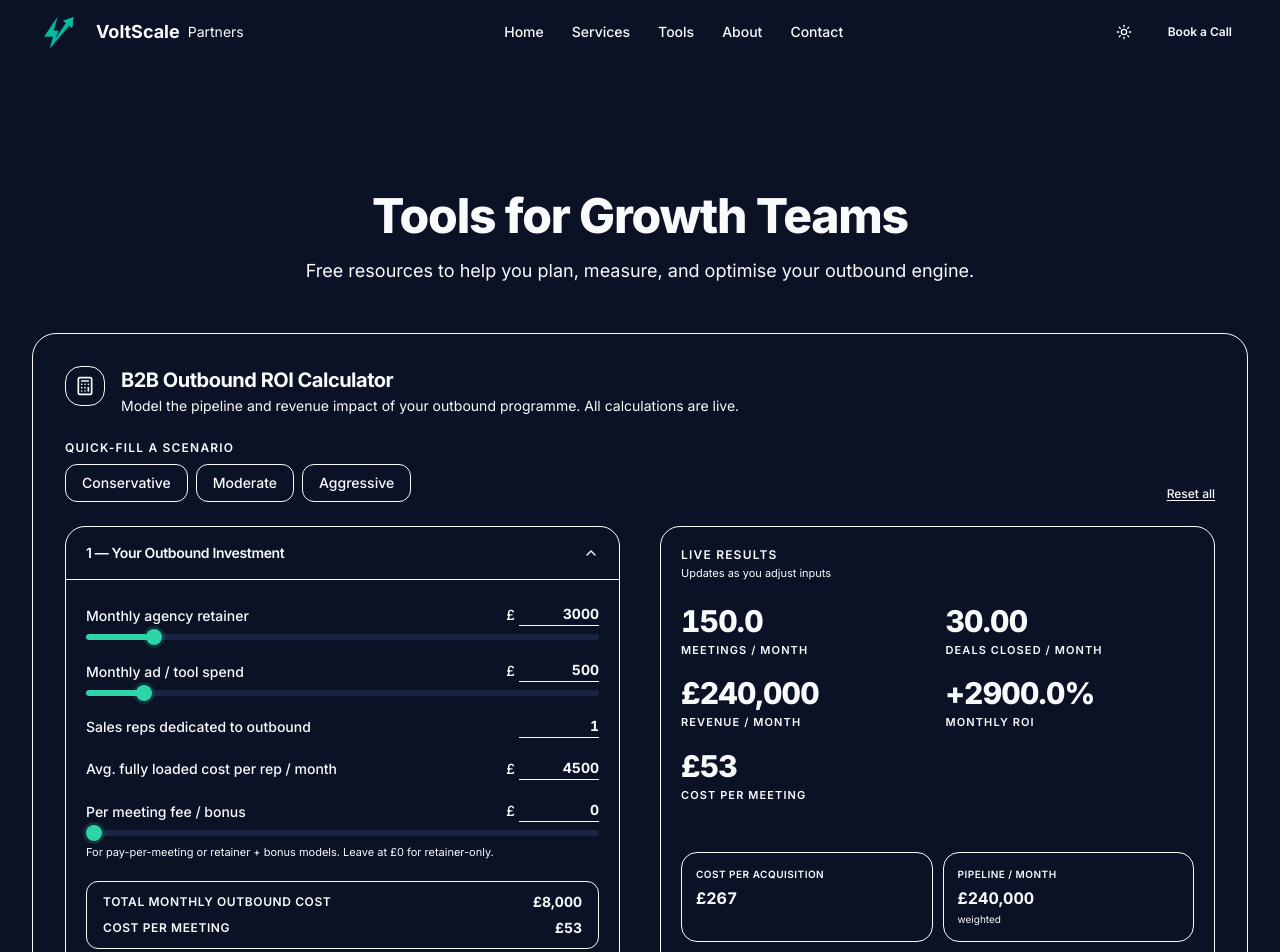
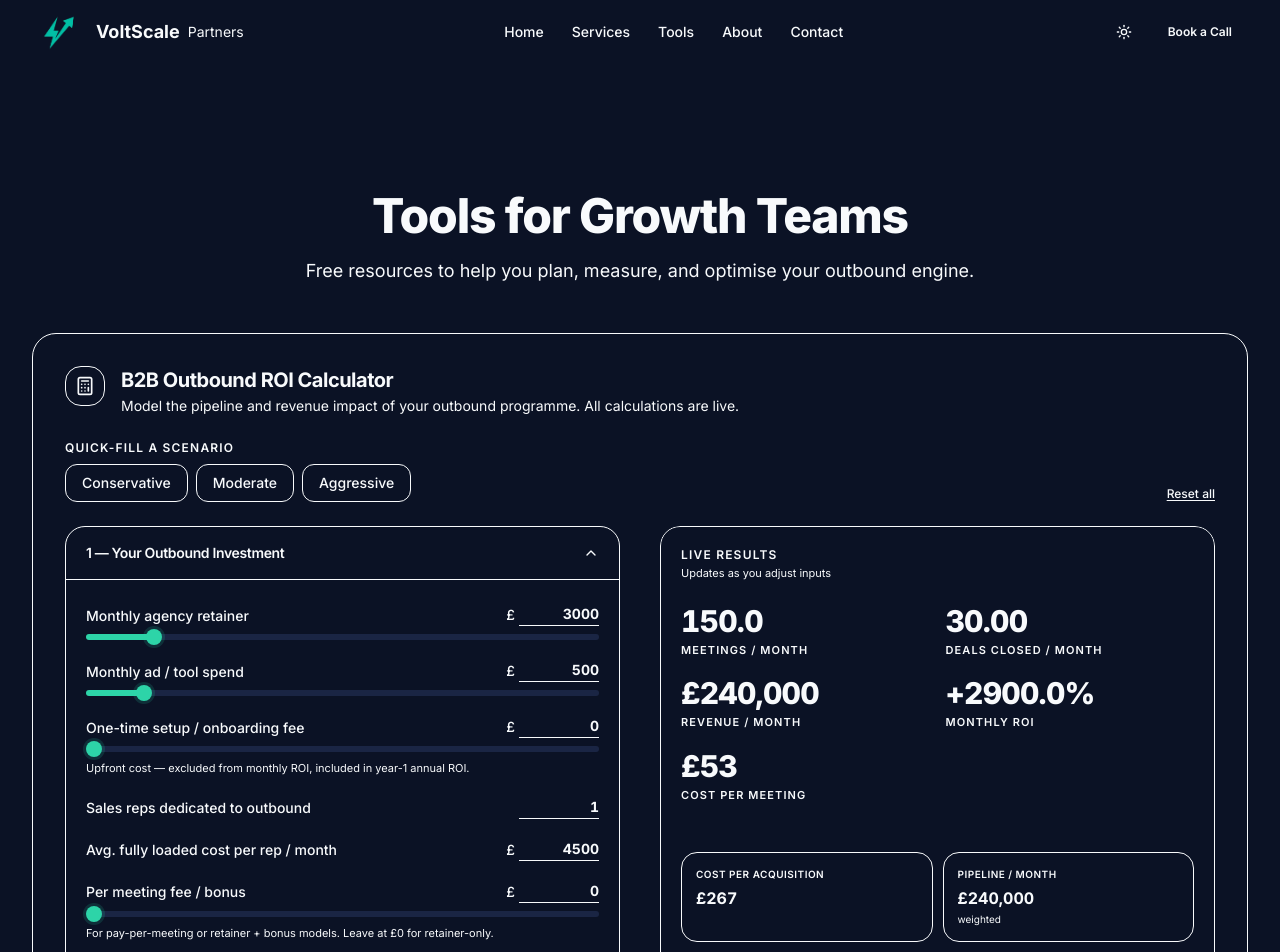
Before and after one commit to JamesGabby/vsp-marketing, a Next.js app: page /tools in a window 1280 px wide. Shown: the top 952 px of the page. Built offline with nearby package versions, Linux system fonts and the light colour scheme.

Commit message:
add setup fee

```diff
--- a/components/tools/roi-calculator/ROICalculator.tsx
+++ b/components/tools/roi-calculator/ROICalculator.tsx
@@ -90,6 +90,14 @@ export function ROICalculator() {
               min={0} max={5000} step={100}
               onChange={set("adToolSpend")}
               prefix="£"
+            />
+            <SliderInput
+              label="One-time setup / onboarding fee"
+              value={state.setupFee}
+              min={0} max={25000} step={250}
+              onChange={set("setupFee")}
+              prefix="£"
+              hint="Upfront cost — excluded from monthly ROI, included in year-1 annual ROI."
             />
 
             {/* Headcount — plain number input */}
@@ -232,15 +240,15 @@ export function ROICalculator() {
 
         {/* ── Right: Results (desktop sticky) ────────────────── */}
         <div className="hidden lg:block">
-          <div className="sticky top-20">
-            <ResultsDashboard results={results} />
+          <div className="sticky top-20 max-h-[calc(100vh-6rem)] overflow-y-auto rounded-2xl">
+            <ResultsDashboard results={results} setupFee={state.setupFee} />
           </div>
         </div>
       </div>
 
       {/* Mobile results — below inputs */}
       <div className="lg:hidden mt-6">
-        <ResultsDashboard results={results} />
+        <ResultsDashboard results={results} setupFee={state.setupFee} />
       </div>
 
       {/* CTA */}
--- a/components/tools/roi-calculator/ResultsDashboard.tsx
+++ b/components/tools/roi-calculator/ResultsDashboard.tsx
@@ -5,9 +5,10 @@ import { fmtGBP, fmtPct, fmtNum, type CalcResults } from "./calculations"
 
 interface ResultsDashboardProps {
   results: CalcResults
+  setupFee: number
 }
 
-export function ResultsDashboard({ results }: ResultsDashboardProps) {
+export function ResultsDashboard({ results, setupFee }: ResultsDashboardProps) {
   const {
     totalMonthlyCost,
     meetingsPerMonth,
@@ -90,7 +91,7 @@ export function ResultsDashboard({ results }: ResultsDashboardProps) {
         <StatCard
           label="Annual ROI"
           value={annualROI !== null ? fmtPct(annualROI, true) : "—"}
-          sub="12-month projection"
+          sub={setupFee > 0 ? "incl. setup fee" : "12-month projection"}
         />
         <StatCard
           label="Total Monthly Cost"
--- a/components/tools/roi-calculator/calculations.ts
+++ b/components/tools/roi-calculator/calculations.ts
@@ -70,9 +70,10 @@ export function calculate(s: CalcState): CalcResults {
   const revenueMonths = Math.max(1, 12 - s.salesCycle)
   const annualRevenue = revenuePerMonth * revenueMonths
 
+  const annualCost = totalMonthlyCost * 12 + s.setupFee
   const annualROI =
-    totalMonthlyCost > 0
-      ? ((annualRevenue - totalMonthlyCost * 12) / (totalMonthlyCost * 12)) * 100
+    annualCost > 0
+      ? ((annualRevenue - annualCost) / annualCost) * 100
       : null
 
   const totalContractValue = s.dealValue * s.contractLength
--- a/components/tools/roi-calculator/constants.ts
+++ b/components/tools/roi-calculator/constants.ts
@@ -2,6 +2,7 @@ export interface CalcState {
   // Section 1 — Investment
   agencyRetainer: number
   adToolSpend: number
+  setupFee: number
   salesHeadcount: number
   costPerRep: number
   perMeetingFee: number
@@ -23,6 +24,7 @@ export type PresetKey = "conservative" | "moderate" | "aggressive"
 export const DEFAULTS: CalcState = {
   agencyRetainer: 3000,
   adToolSpend: 500,
+  setupFee: 0,
   salesHeadcount: 1,
   costPerRep: 4500,
   perMeetingFee: 0,
@@ -41,6 +43,7 @@ export const PRESETS: Record<PresetKey, CalcState> = {
   conservative: {
     agencyRetainer: 1500,
     adToolSpend: 200,
+    setupFee: 0,
     salesHeadcount: 0,
     costPerRep: 3500,
     perMeetingFee: 0,
@@ -58,6 +61,7 @@ export const PRESETS: Record<PresetKey, CalcState> = {
   aggressive: {
     agencyRetainer: 8000,
     adToolSpend: 2000,
+    setupFee: 0,
     salesHeadcount: 3,
     costPerRep: 5500,
     perMeetingFee: 0,
@@ -76,6 +80,7 @@ export const PRESETS: Record<PresetKey, CalcState> = {
 export const MINIMUMS: CalcState = {
   agencyRetainer: 0,
   adToolSpend: 0,
+  setupFee: 0,
   salesHeadcount: 0,
   costPerRep: 0,
   perMeetingFee: 0,
```
